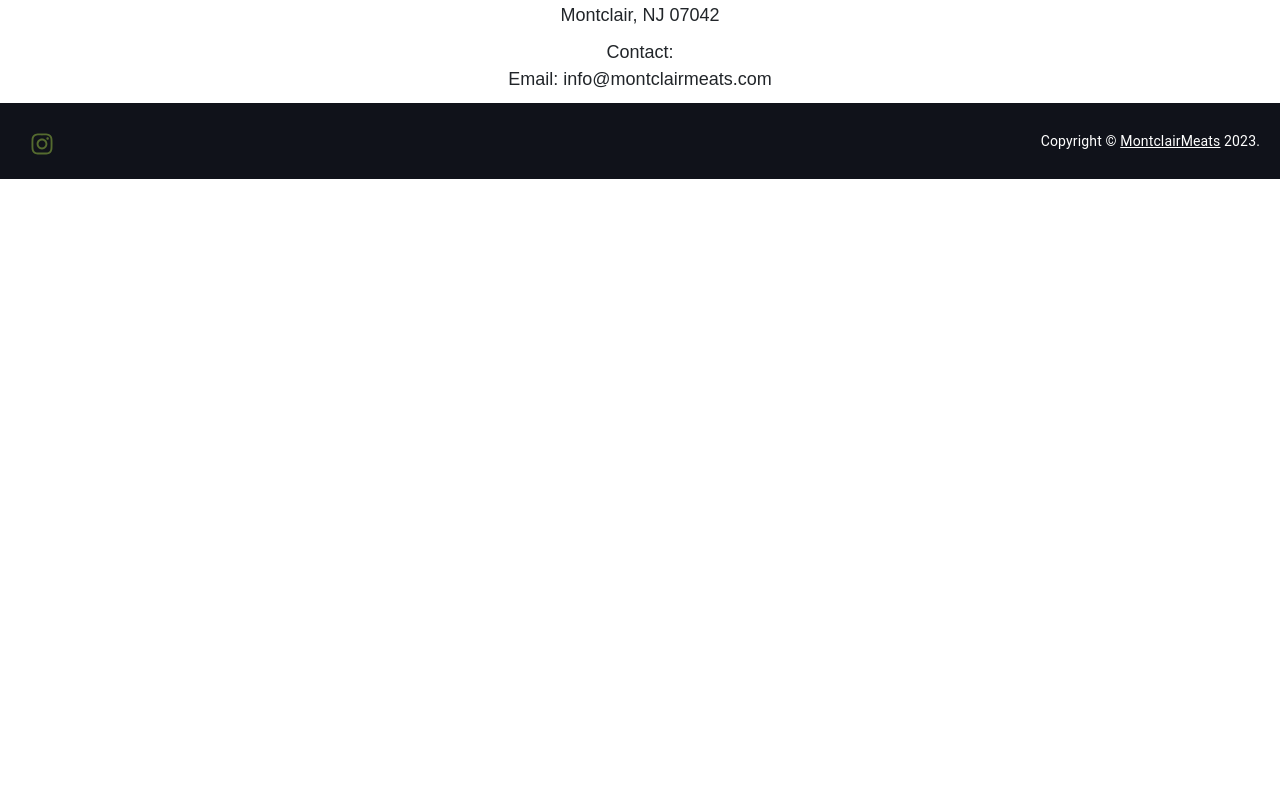
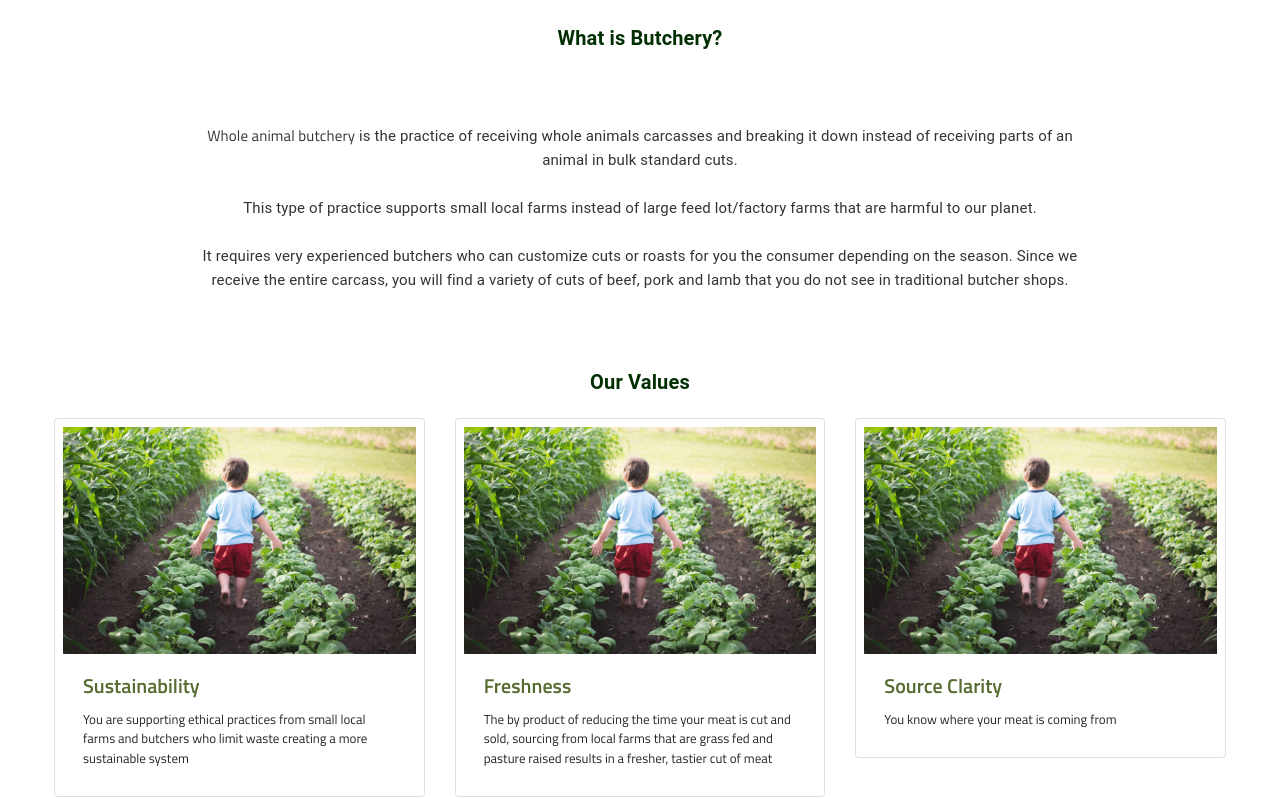
Before and after one commit to tietcheu91/MontclairMeats, a React (Create React App) app: page / in a window 1280 px wide. Shown: the part 1767-2566 px from the top of the page. Before the commit the page ends 1946 px from the top, so only its background shows below. Built offline with nearby package versions, Linux system fonts and the light colour scheme.

Commit message:
IMPROVEMENT: adding validation form and style home

```diff
--- a/package.json
+++ b/package.json
@@ -18,6 +18,7 @@
     "axios": "^1.5.1",
     "dotenv": "^16.3.1",
     "emailjs-com": "^3.2.0",
+    "formik": "^2.4.5",
     "i18next-browser-languagedetector": "^7.1.0",
     "i18next-icu": "^2.3.0",
     "react": "^18.2.0",
--- a/src/components/contactus/Contact.css
+++ b/src/components/contactus/Contact.css
@@ -23,6 +23,7 @@
 
   .full-contact{
     width: 100%;
+    color: darkolivegreen;
   }
 
   .contact-heading {
@@ -67,7 +68,7 @@
   }
 
   button[type="submit"] {
-    background-color: #007bff;
+    background-color: darkolivegreen;
     color: white;
     padding: 10px 20px;
     border-radius: 5px;
@@ -79,5 +80,5 @@
   }
 
   button[type="submit"]:hover {
-    background-color: #0062cc;
+    background-color: darkolivegreen;
   }
--- a/src/components/contactus/Contact.js
+++ b/src/components/contactus/Contact.js
@@ -2,6 +2,7 @@ import React, { useState } from 'react';
 import { FontAwesomeIcon } from '@fortawesome/react-fontawesome';
 import { faEnvelope, faUser, faPhone, faComment } from '@fortawesome/free-solid-svg-icons';
 import { Button, Form, FormGroup, Label, Input, FormText } from 'reactstrap';
+import { useFormik } from 'formik';
 import { send } from 'emailjs-com';
 import './Contact.css';
 
@@ -20,6 +21,28 @@ function Contact() {
      * Handles form submission by logging the form data to the console.
      * @param {Event} event - The form submission event.
      */
+    const validate = (values) => {
+        const errors = {}
+
+        if (!values.email) {
+            errors.email = 'Required'
+        } else if (!/^[A-Z0-9._%+-]+@[A-Z0-9.-]+\.[A-Z]{2,4}$/i.test(values.email)) {
+            errors.email = 'Invalid email address'
+        }
+
+        return errors
+    }
+
+    const formik = useFormik({
+        initialValues: {
+          email: '',
+        },
+        validate,
+        onSubmit: (values) => {
+          alert(JSON.stringify(values, null, 2))
+        },
+      })
+
     const handleSubmit = (event) => {
         event.preventDefault();
         setIsSubmitted(true);
@@ -72,14 +95,17 @@ function Contact() {
                         <FontAwesomeIcon icon={faEnvelope} className="mr-2" />
                         Email
                     </Label>
-                    <Input type="email" name="email" id="email" value={email} onChange={(event) => setEmail(event.target.value)} placeholder="Enter your email" required />
+                    <Input type="email" name="email" id="email" value={email} onChange={formik.handleChange} onBlur={formik.handleBlur} value={formik.values.email} placeholder="Enter your email" required />
+          {formik.touched.email && formik.errors.email ? (
+            <span>{formik.errors.email}</span>
+          ) : null}
                 </FormGroup>
                 <FormGroup className="full-contact">
                     <Label for="phone">
                         <FontAwesomeIcon icon={faPhone} className="mr-2" />
                         Phone
                     </Label>
-                    <Input type="tel" name="phone" id="phone" value={phone} onChange={(event) => setPhone(event.target.value)} placeholder="Enter your phone number" />
+                    <Input type="number" name="phone" id="phone" value={phone} onChange={(event) => setPhone(event.target.value)} placeholder="Enter your phone number" />
                 </FormGroup >
                 <FormGroup className="full-contact">
                     <Label for="message">
@@ -88,7 +114,7 @@ function Contact() {
                     </Label>
                     <Input type="textarea" name="message" id="message" value={message} onChange={(event) => setMessage(event.target.value)} placeholder="Enter your message" required />
                 </FormGroup>
-                <Button color="primary" type="submit" type="submit" disabled={!isFormValid()} >Submit</Button>
+                <Button color="primary" type="submit" disabled={!isFormValid()} >Submit</Button>
                 {isSubmitted && <p className='contact_text'>Thank you for contacting us, we will get back to you as soon as possible!</p>}
             </Form>
         </div>
--- a/src/components/home/Home.css
+++ b/src/components/home/Home.css
@@ -16,6 +16,20 @@
     flex-direction: column;
     align-items: center;
     justify-content: center;
+  }
+
+  .header-card{
+    font-weight: 600;
+    color: darkolivegreen;
+  }
+
+  .text-space{
+    padding: "0px 150px";
+    margin: "20px"
+  }
+
+  .body-card{
+    font-size: small;
   }
 
   .text-font-history{
@@ -40,7 +54,7 @@
     text-align: center;
     margin-top: -50px;
     font-family: sequel;
-    margin-bottom: 10px;
+    /* margin-bottom: 10px; */
   }
 
   .logo_style{
@@ -51,13 +65,18 @@
   .home-text {
     font-size: 18px;
     line-height: 1.5;
-    margin-bottom: 10px;
-    font-family: Arial, Helvetica, sans-serif;
+    /* font-family: Arial, Helvetica, sans-serif; */
     text-align: center;
+    padding: 20px;
+    color: white;
+    background-color: darkolivegreen;
   }
 
   .home-text b {
     font-weight: bold;
+  }
+  .home-text{
+    margin: 0px 0px -16px;
   }
 
   .home-text a {
@@ -78,3 +97,19 @@
     max-height: 700px;
     /* object-fit: ; */
   }
+
+  .text-buchery{
+    padding: 50px 200px;
+  }
+
+  @media only screen and (max-width: 450px){
+    .text-font-history{
+      color: white;
+      padding: 20px 50px;
+      background-color: darkolivegreen;
+    }
+
+    .text-buchery{
+      padding: 20px 50px;
+    }
+  }
--- a/src/components/home/Home.js
+++ b/src/components/home/Home.js
@@ -6,6 +6,7 @@ import { I18nextProvider } from "react-i18next";
 import i18n from "i18next";
 import LanguageDetector from "i18next-browser-languagedetector";
 import ICU from "i18next-icu";
+import { Card, CardContent, Typography, Box } from "@mui/material";
 import logo from "../../images/logoMM.jpg";
 import backgroundImage from "../../images/big_child_dirt.jpeg";
 import "./Home.css";
@@ -53,6 +54,103 @@ function Home() {
         </p>
       </div>
 
+      <hr className="line-spacing-top"></hr>
+      <div>
+        <h1 className="text-center text-font">
+          About Us
+        </h1>
+      </div>
+      <hr className="line-spacing-bottom"></hr>
+
+      {/* <Card className="text-center" sx={{ margin: 3 }}> */}
+        {/* <CardContent > */}
+        <div className="text-center text-space">
+          <Typography
+            variant="h6"
+            component="div"
+            gutterBottom
+            style={{
+              color: "#012f01",
+              fontWeight: "bold",
+              marginBottom: "20px",
+            }}
+          >
+            What is Butchery?
+          </Typography>
+          <Typography
+            variant="body1"
+            color="text.secondary"
+            className="text-buchery"
+            style={{ fontSize: "15px", lineHeight: "1.6", color: "#333"}}
+          >
+            <bold>Whole animal butchery</bold> is the practice of receiving
+            whole animals carcasses and breaking it down instead of receiving
+            parts of an animal in bulk standard cuts.
+            <br />
+            <br />
+            This type of practice supports small local farms instead of large
+            feed lot/factory farms that are harmful to our planet.
+            <br />
+            <br />
+            It requires very experienced butchers who can customize cuts or
+            roasts for you the consumer depending on the season. Since we
+            receive the entire carcass, you will find a variety of cuts of beef,
+            pork and lamb that you do not see in traditional butcher shops.
+          </Typography>
+        {/* </CardContent> */}
+      {/* </Card> */}
+      </div>
+
+      <br />
+          <Typography
+            variant="h6"
+            component="div"
+            className="text-center"
+            gutterBottom
+            style={{
+              color: "#012f01",
+              fontWeight: "bold",
+              marginBottom: "20px",
+            }}
+          >
+            Our Values
+          </Typography>
+
+      <div className="container-fluid">
+      <div className="row ml-4 mr-4">
+        <div className="col-lg-4 col-md-6 col-sm-12 mb-4 h-100">
+          <div className="card p-2">
+            <img src={backgroundImage} className="img-fluid" alt="Responsive image" />
+            <div className="card-body">
+              <h5 className="card-title header-card">Sustainability</h5>
+              <p className="card-text body-card">You are supporting ethical practices from small local farms and
+              butchers who limit waste creating a more sustainable system</p>
+            </div>
+          </div>
+        </div>
+        <div className="col-lg-4 col-md-6 col-sm-12 mb-4 h-100">
+          <div className="card p-2">
+            <img src={backgroundImage} className="img-fluid" alt="Responsive image" />
+            <div className="card-body">
+              <h5 className="card-title header-card">Freshness</h5>
+              <p className="card-text body-card">The by product of reducing the time your meat is cut and sold,
+              sourcing from local farms that are grass fed and pasture raised
+              results in a fresher, tastier cut of meat</p>
+            </div>
+          </div>
+        </div>
+        <div className="col-lg-4 col-md-6 col-sm-12 mb-4 h-100">
+          <div className="card p-2">
+            <img src={backgroundImage} className="img-fluid" alt="Responsive image" />
+            <div className="card-body">
+              <h5 className="card-title header-card">Source Clarity</h5>
+              <p className="card-text body-card">You know where your meat is coming from</p>
+            </div>
+          </div>
+        </div>
+      </div>
+    </div>
+
       <div>
         <p className="home-text">
           Store Hours:
```
